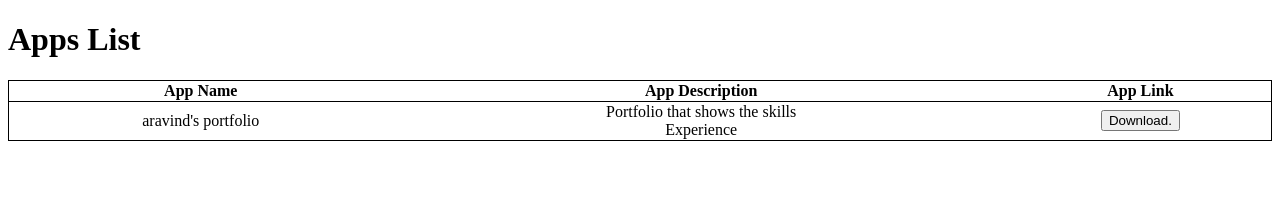
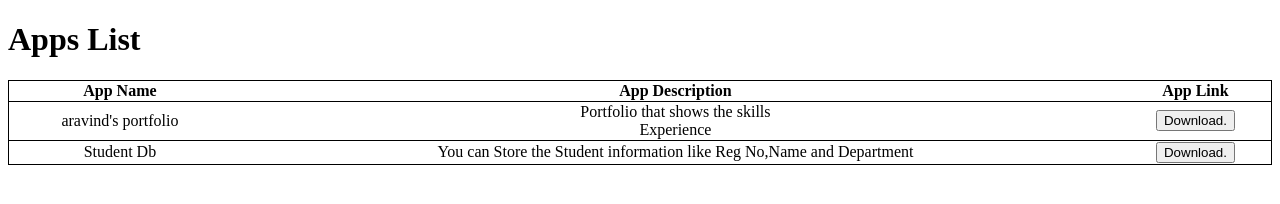
Before and after one commit to Aravind419/apps_list, a plain HTML site: page index.html in a window 1280 px wide. Drawn offline with Linux system fonts and the light colour scheme.

Commit message:
student db added

```diff
--- a/index.html
+++ b/index.html
@@ -23,6 +23,13 @@
       <a href="aravind_portfolio.apk">Download.</a>
     </button></td>
         </tr>
+       <tr>
+            <td>Student Db</td>
+            <td>You can Store the Student information like Reg No,Name and Department</td>
+            <td><button>
+      <a href=Student db.apk">Download.</a>
+    </button></td>
+        </tr>
     </table>
     </div>
   </body>
```
